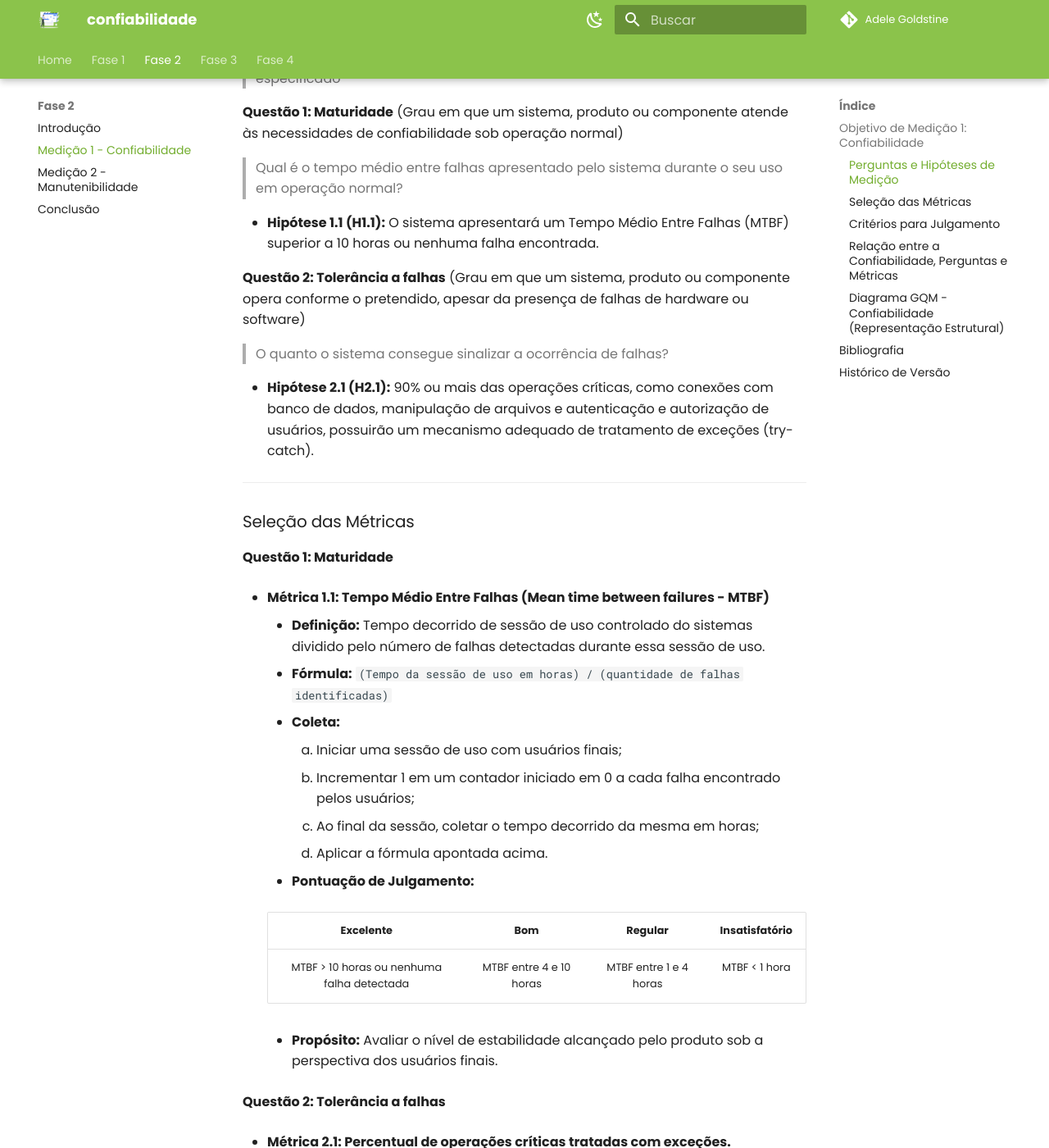
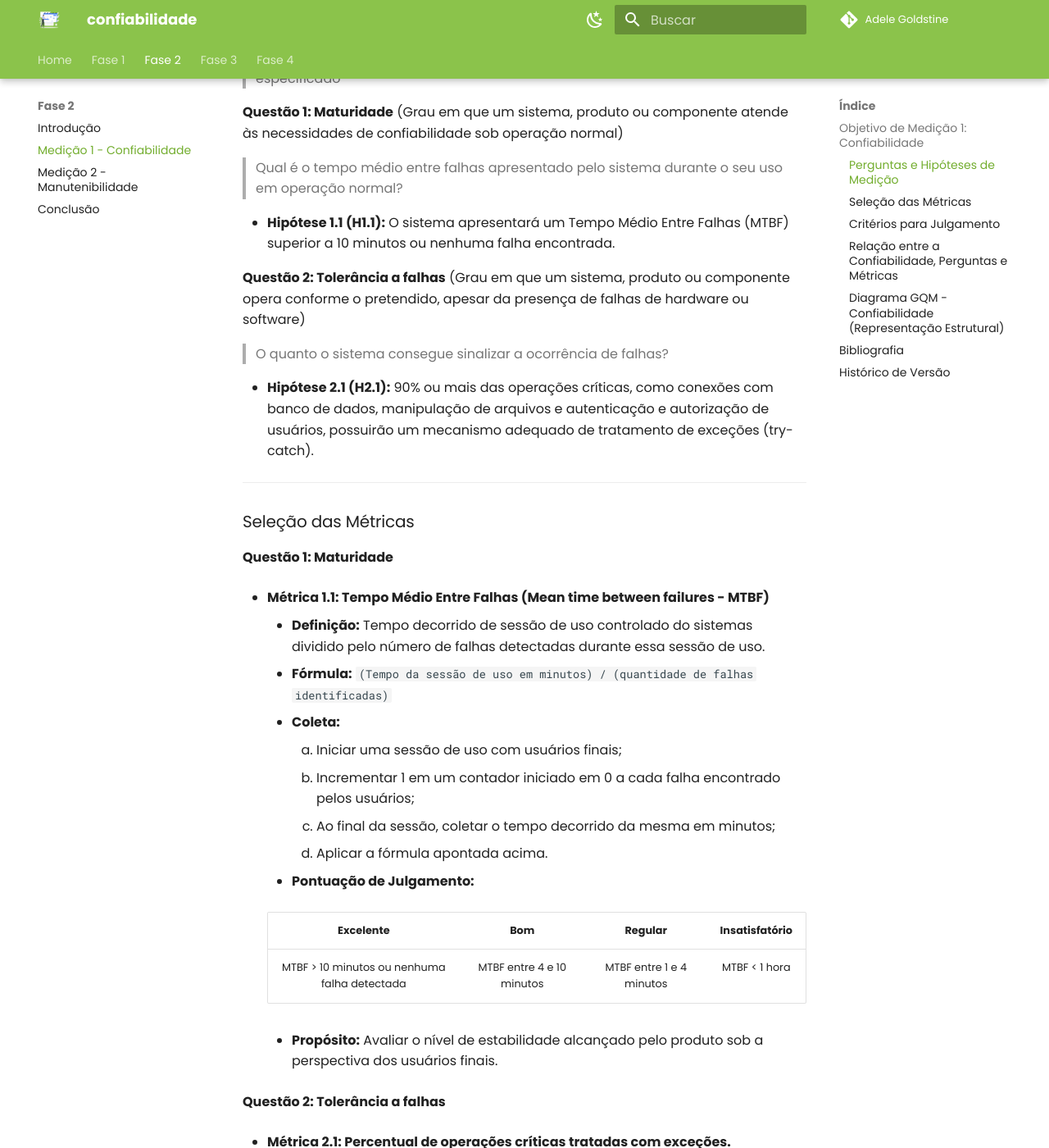
Before and after one commit to FCTE-Qualidade-de-Software-1/2026-1_T01_ADELE_GOLDSTINE, an MkDocs documentation site: the page built from docs/fase2/confiabilidade.md, in a window 1280 px wide and 1400 px high, scrolled down 762 px. Shown: the whole window at 82% size. Built offline with MkDocs 1.6.1 and Material for MkDocs 9.7.7, drawn with Linux system fonts in a browser that asks for light colours; comment, search, counter and statistics services are not loaded.

Commit message:
docs: muda unidade de medida da métrica MTBF de Confiabilidade para minutos.

```diff
--- a/docs/fase2/confiabilidade.md
+++ b/docs/fase2/confiabilidade.md
@@ -46,7 +46,7 @@ Para alcançar o objetivo de medição para a característica de Confiabilidade,
 **Questão 1: Maturidade** (Grau em que um sistema, produto ou componente atende às necessidades de confiabilidade sob operação normal)
 > Qual é o tempo médio entre falhas apresentado pelo sistema durante o seu uso em operação normal?
 
-* **Hipótese 1.1 (H1.1):** O sistema apresentará um Tempo Médio Entre Falhas (MTBF) superior a 10 horas ou nenhuma falha encontrada.
+* **Hipótese 1.1 (H1.1):** O sistema apresentará um Tempo Médio Entre Falhas (MTBF) superior a 10 minutos ou nenhuma falha encontrada.
 
 
 **Questão 2: Tolerância a falhas** (Grau em que um sistema, produto ou componente opera conforme o pretendido, apesar da presença de falhas de hardware ou software)
@@ -62,18 +62,18 @@ Para alcançar o objetivo de medição para a característica de Confiabilidade,
 
 * **Métrica 1.1: Tempo Médio Entre Falhas (Mean time between failures - MTBF)**
     * **Definição:** Tempo decorrido de sessão de uso controlado do sistemas dividido pelo número de falhas detectadas durante essa sessão de uso.
-    * **Fórmula:** `(Tempo da sessão de uso em horas) / (quantidade de falhas identificadas)`
+    * **Fórmula:** `(Tempo da sessão de uso em minutos) / (quantidade de falhas identificadas)`
     * **Coleta:**
         1. Iniciar uma sessão de uso com usuários finais;
         2. Incrementar 1 em um contador iniciado em 0 a cada falha encontrado pelos usuários;
-        3. Ao final da sessão, coletar o tempo decorrido da mesma em horas;
+        3. Ao final da sessão, coletar o tempo decorrido da mesma em minutos;
         4.  Aplicar a fórmula apontada acima.
 
     * **Pontuação de Julgamento:**
 
     | **Excelente** | **Bom** | **Regular** | **Insatisfatório** |
     |:--------------:|:--------:|:-------------:|:-------------------:|
-    | MTBF > 10 horas ou nenhuma falha detectada | MTBF entre 4 e 10 horas | MTBF entre 1 e 4 horas | MTBF < 1 hora |
+    | MTBF > 10 minutos ou nenhuma falha detectada | MTBF entre 4 e 10 minutos | MTBF entre 1 e 4 minutos | MTBF < 1 hora |
 
     * **Propósito:** Avaliar o nível de estabilidade alcançado pelo produto sob a perspectiva dos usuários finais.
 
```
